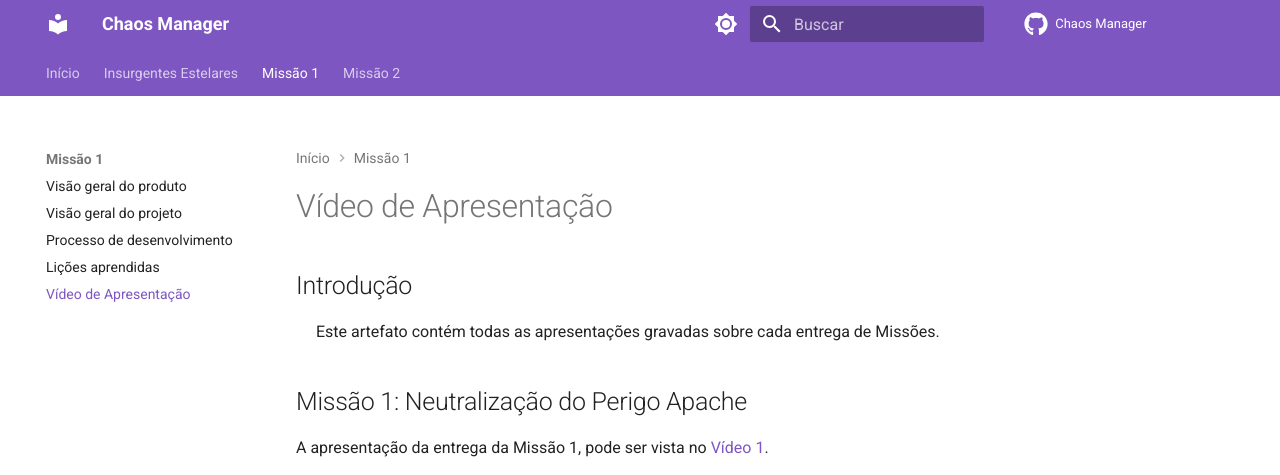
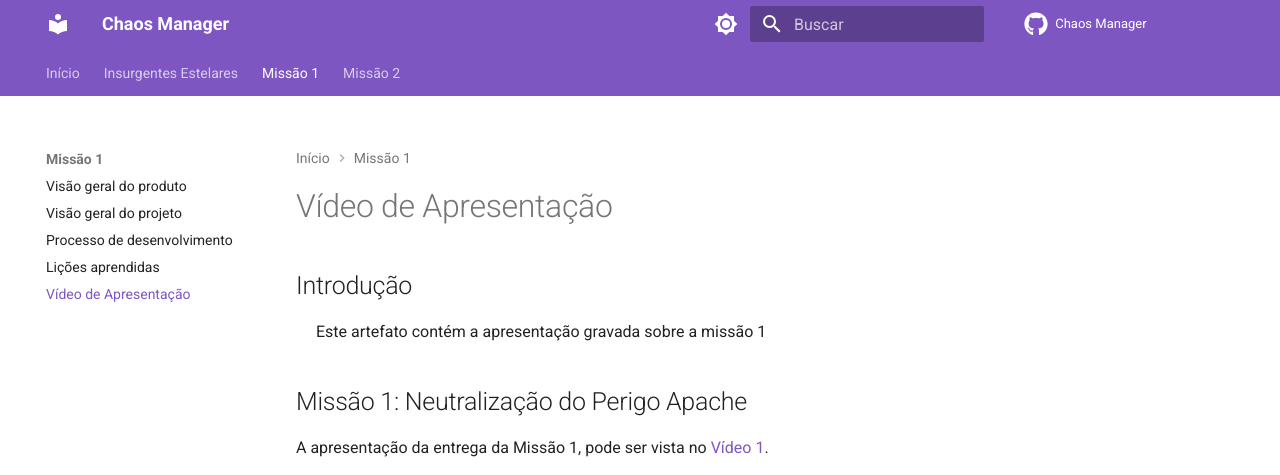
Before and after one commit to mdsreq-fga-unb/2023.2-ChaosManager, an MkDocs documentation site: the page built from docs/entregas1.md, in a window 1280 px wide and 1266 px high. Shown: the top 475 px of the window. Built offline with MkDocs 1.6.1 and Material for MkDocs 9.7.7, drawn with Linux system fonts in a browser that asks for light colours; comment, search, counter and statistics services are not loaded; grey boxes are pictures that could not be loaded.

Commit message:
Arruma pagina de entrega dos videos
Co-authored-by: Larissa Gomes <larissagomes2silva@gmail.com>

```diff
--- a/docs/entregas1.md
+++ b/docs/entregas1.md
@@ -6,7 +6,7 @@ hide:
 ## Introdução
 
 <p style="text-align:justify; text-indent:20px;">
-Este artefato contém todas as apresentações gravadas sobre cada entrega de Missões.
+Este artefato contém a apresentação gravada sobre a missão 1
 </p>
 
 
--- a/mkdocs.yml
+++ b/mkdocs.yml
@@ -52,13 +52,14 @@ nav:
     - Visão geral do projeto: visao_projeto.md
     - Processo de desenvolvimento: processo_software.md
     - Lições aprendidas: licoes.md
+    - Vídeo de Apresentação: entregas1.md
 
-    - Vídeo de Apresentação: entregas1.md
   - Missão 2:
     - Verificação e validação - Crystaleum: verEval.md
     - Backlog SAFe: backlog.md
     - Priorização : priorizacaoMVPSafe.md
-    - Entregas das missões: entregas.md
+    - Vídeo de Apresentação: entregas2.md
+
 
 
 # Extensions
```
Also changed, not shown: other parts of docs/entregas1.md (+1 -1 lines), docs/entregas2.md (added, +35 -0 lines).
